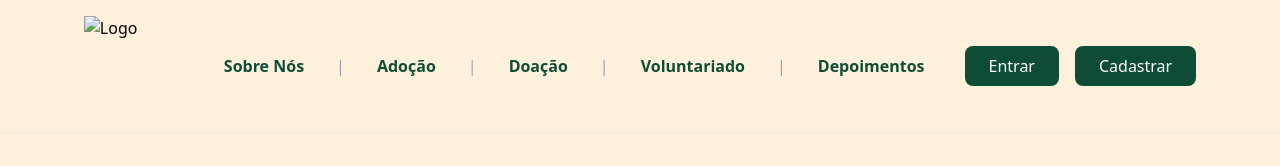
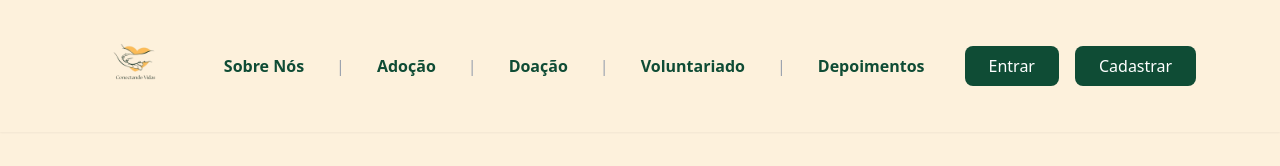
Before and after one commit to KhevynEtec/Teste_ConectVidas, a plain HTML site: page html/template.html in a window 1280 px wide. Shown: the top 166 px of the page. Drawn offline with nearby package versions, Linux system fonts and the light colour scheme.

Commit message:
correção no caminho da imagem da logo em template.html

```diff
--- a/html/template.html
+++ b/html/template.html
@@ -52,7 +52,7 @@
       <div class="container mx-auto flex justify-center items-center">
         <div class="flex items-center">
           <img
-            src="img/logo-removebg-preview.png"
+            src="../assets/img/logo-removebg-preview.png"
             alt="Logo"
             style="width: 100px; height: 100px"
           />
```
